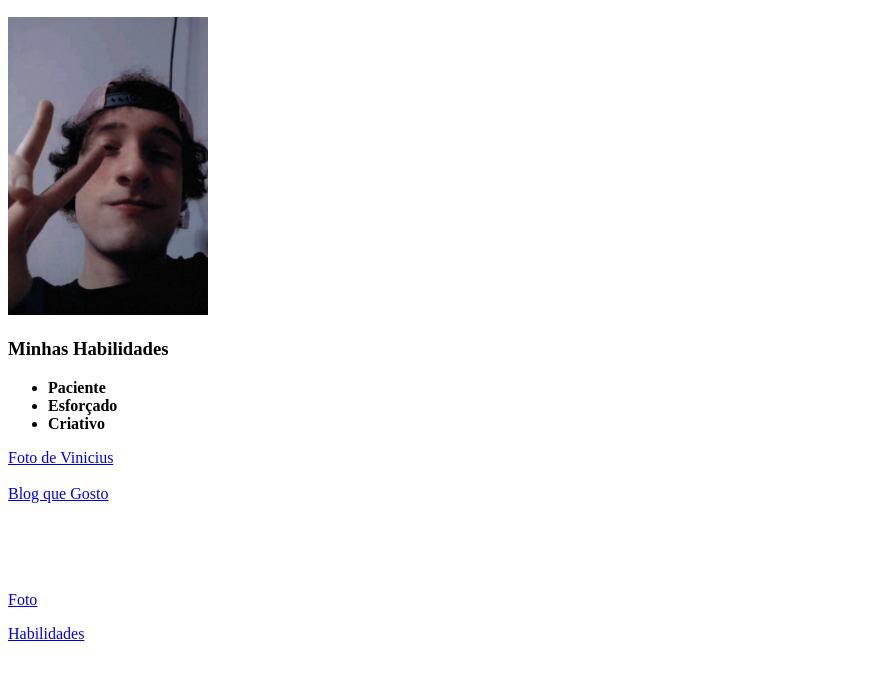
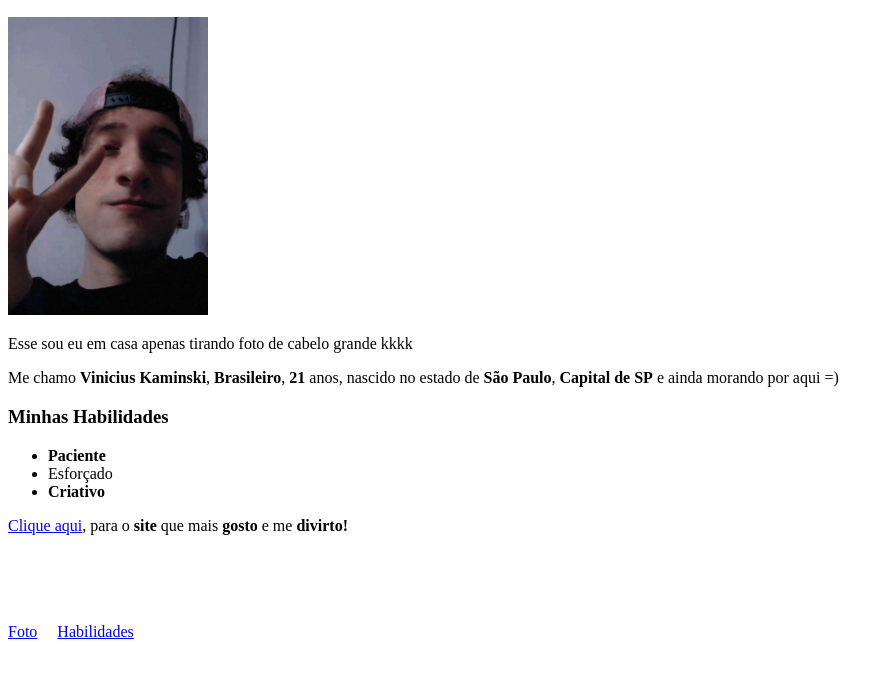
Before and after one commit to Kaminskifking/KaminskiFking.github.io, a plain HTML site: page index.html in a window 1280 px wide. Shown: the part 110-790 px from the top of the page, without its empty margins (0-894 px from the left). Drawn offline with Linux system fonts and the light colour scheme.

Commit message:
modifiquei e estilizei index.html

```diff
--- a/index.html
+++ b/index.html
@@ -10,21 +10,21 @@
   <h1>Portfolio</h1>
   <h2>Vinicius Kaminski</h2>
   <img id="minhafoto" src="/img/vinicius.jpg" width="200" alt="foto de vinicius">
+  <p>Esse sou eu em casa apenas tirando foto de cabelo grande kkkk</p>
+  <p>Me chamo <strong>Vinicius Kaminski</strong>, <strong>Brasileiro</strong>, <strong>21</strong> anos, nascido no estado de <strong>São Paulo</strong>, <strong>Capital de SP</strong> e ainda morando por aqui =)</p>
   <h3 id="habilidades">Minhas Habilidades</h3>
   <ul>
       <li> <strong>Paciente</strong></li>
-      <li><strong>Esforçado</strong></li>
+      <li>Esforçado</li>
       <li><strong>Criativo</strong></li>
   </ul>
-  <a href="https://www.instagram.com/p/BZwK9r9gDqA/" target="_blank" >Foto de Vinicius</a>
-  <br>
-  <br>
-  <a href="https://www.leagueoflegends.com/pt-br/" target="_blank" >Blog que Gosto</a>
+   <p> <a href="https://www.leagueoflegends.com/pt-br/" target="_blank" >Clique aqui</a>, para o <strong>site</strong> que mais <strong>gosto</strong> e me <strong>divirto!</strong> </p>
   <br>
   <br>
   <br>
   <br>
-  <br>
-  <p>  <a href="#minhafoto">Foto</a> </p> <p>  <a href="#habilidades">Habilidades</a> </p>
+  <a href="#minhafoto">Foto</a>
+  &nbsp; &nbsp;
+  <a href="#habilidades">Habilidades</a>
 </body>
 </html>
```
